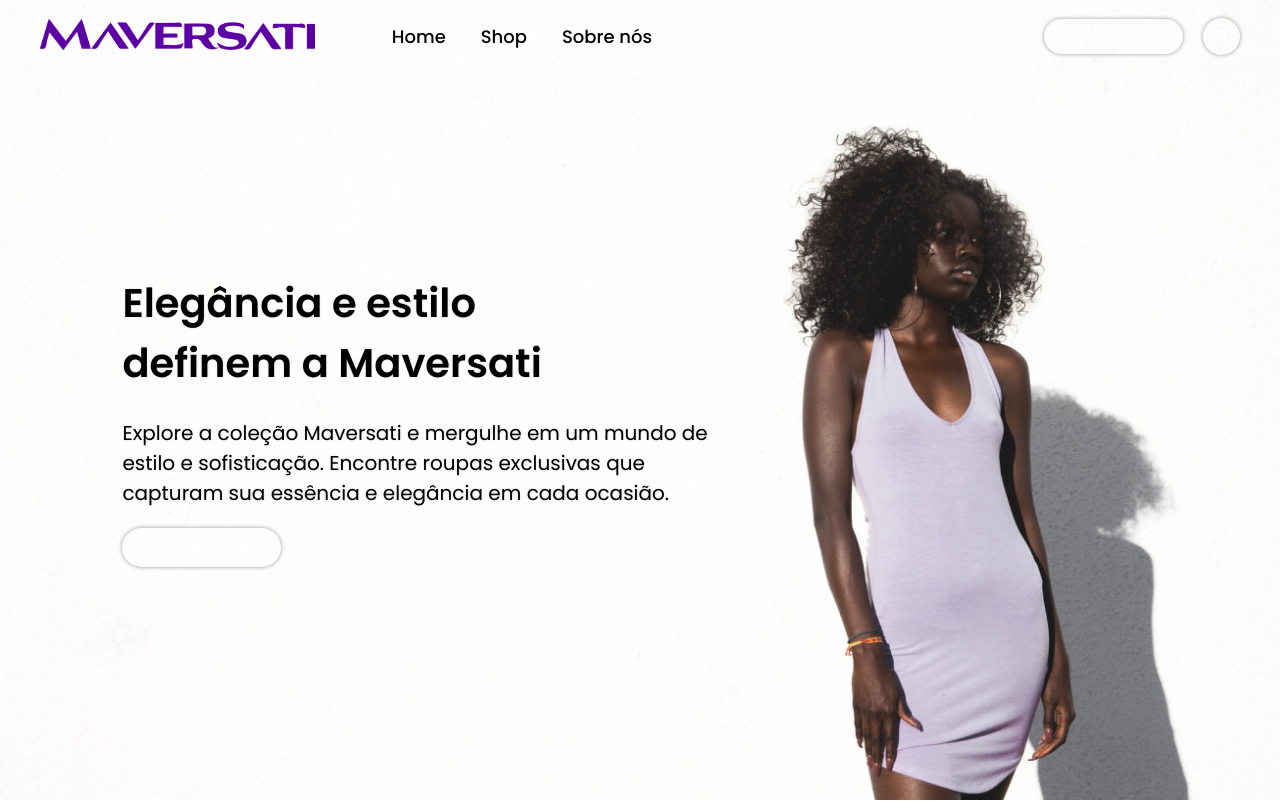
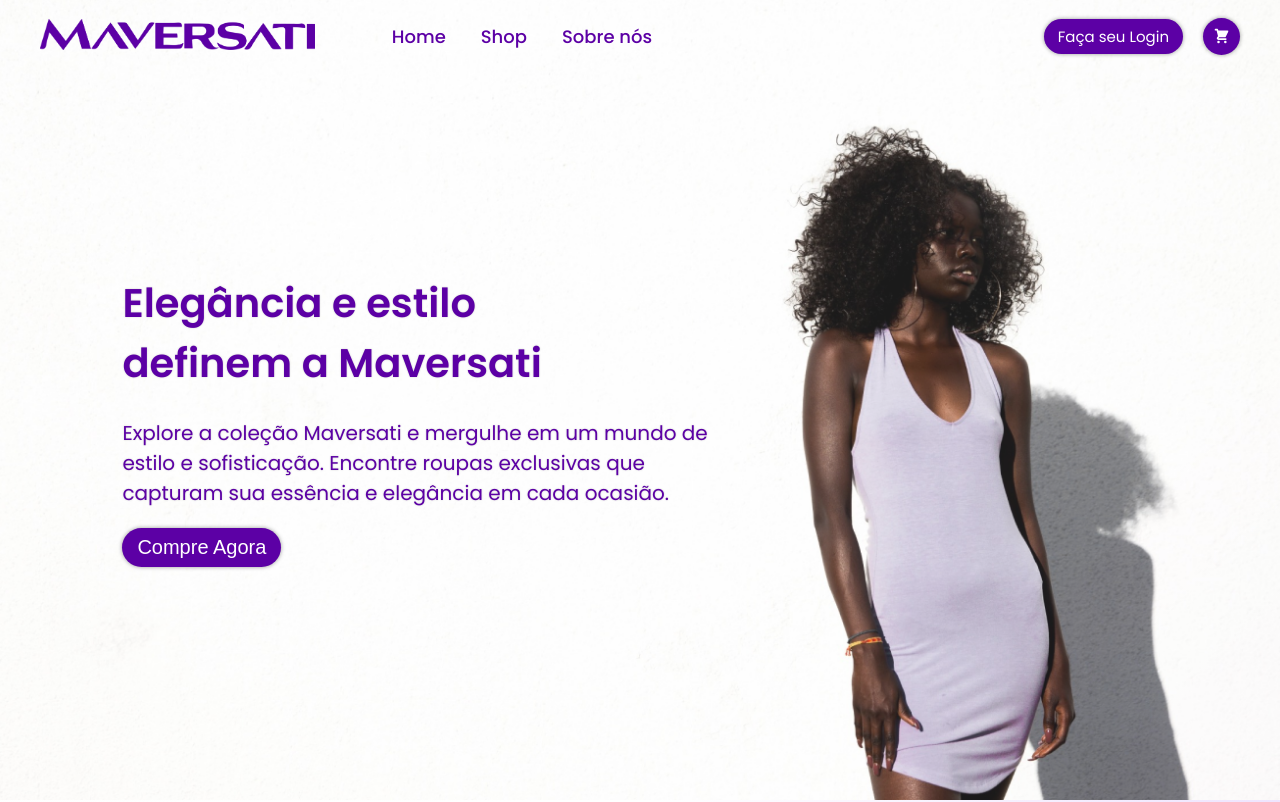
Before and after one commit to Renangenito/Maversati-teste, a React (Create React App) app: page / in a window 1280 px wide. Shown: the top 802 px of the page. Built offline with nearby package versions, Linux system fonts and the light colour scheme; grey boxes are pictures that could not be loaded.

Commit message:
Update index.js

```diff
--- a/src/index.js
+++ b/src/index.js
@@ -1,23 +1,11 @@
-//import React from "react";
-//import ReactDOM from "react-dom";
-//import "./index.css";
-//import App from "./App";
-
-//ReactDOM.render(
-  //<React.StrictMode>
-   //<App />
-  //</React.StrictMode>,
-  //document.getElementById("root")
-//);
-
-import React from 'react';
+import React from "react";
 import ReactDOM from 'react-dom/client';
-import './index.css';
-import AppRoutes from './routes';
+import "./index.css";
+import App from "./App";
 
 const root = ReactDOM.createRoot(document.getElementById('root'));
 root.render(
   <React.StrictMode>
-    <AppRoutes />
+    <App />
   </React.StrictMode>
 );
```
